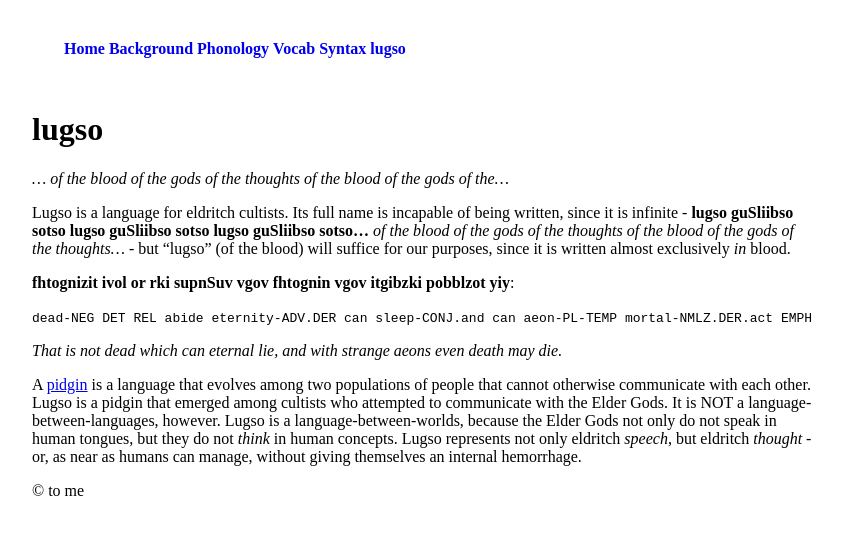
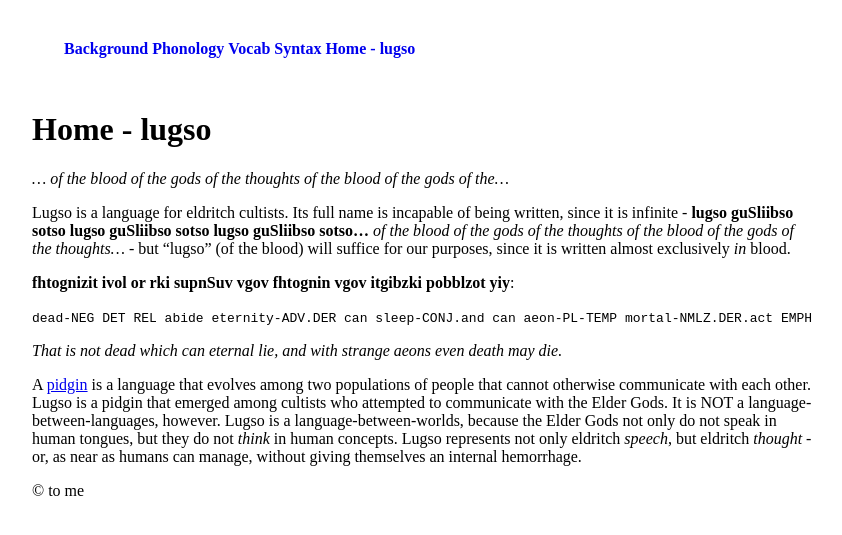
Before and after one commit to 0x70b1a5/lugso, a Jekyll site: the page built from README.md, in a window 1280 px wide. Shown: the top 535 px of the page, without its empty margins (216-1058 px from the left). Built offline with Jekyll 4.4.1, drawn with Linux system fonts in a browser that asks for light colours; our own code applies the rules of GitHub Pages for plain Markdown files.

Commit message:
try make syntax pages use layout

```diff
--- a/README.md
+++ b/README.md
@@ -1,5 +1,5 @@
 ---
-title: lugso
+title: Home - lugso
 ---
 
 _... of the blood of the gods of the thoughts of the blood of the gods of the..._
--- a/_config.yml
+++ b/_config.yml
@@ -12,3 +12,11 @@
   syntax:
     output: true
     permalink: /:collection/:name
+
+
+defaults:
+  -
+    scope:
+      path: "" # an empty string here means all files in the project
+    values:
+      layout: "default"
--- a/_layouts/default.html
+++ b/_layouts/default.html
@@ -3,16 +3,15 @@
   <head>
     <meta charset="utf-8">
     <title>{{ page.title }}</title>
-    <link rel="stylesheet" href="/assets/style.css">
+    <link rel="stylesheet" href="{{ '/assets/style.css' | relative_url }}">
   </head>
   <body>
     <nav>
-        <a href="/">Home</a>
-        {% for page in site.pages | where_exp:"item", "item.title != 'lugso'" %}
-            {% if page.title %}
-                <a href="{{ page.url | relative_url }}">{{ page.title }}</a>
-            {% endif %}
-        {% endfor %}
+      {% for page in site.pages %}
+          {% if page.title %}
+              <a href="{{ page.url | relative_url }}">{{ page.title }}</a>
+          {% endif %}
+      {% endfor %}
     </nav>
     <h1>{{ page.title }}</h1>
     <section>
```
Also changed, not shown: 00_background.md (+0 -1 lines).
